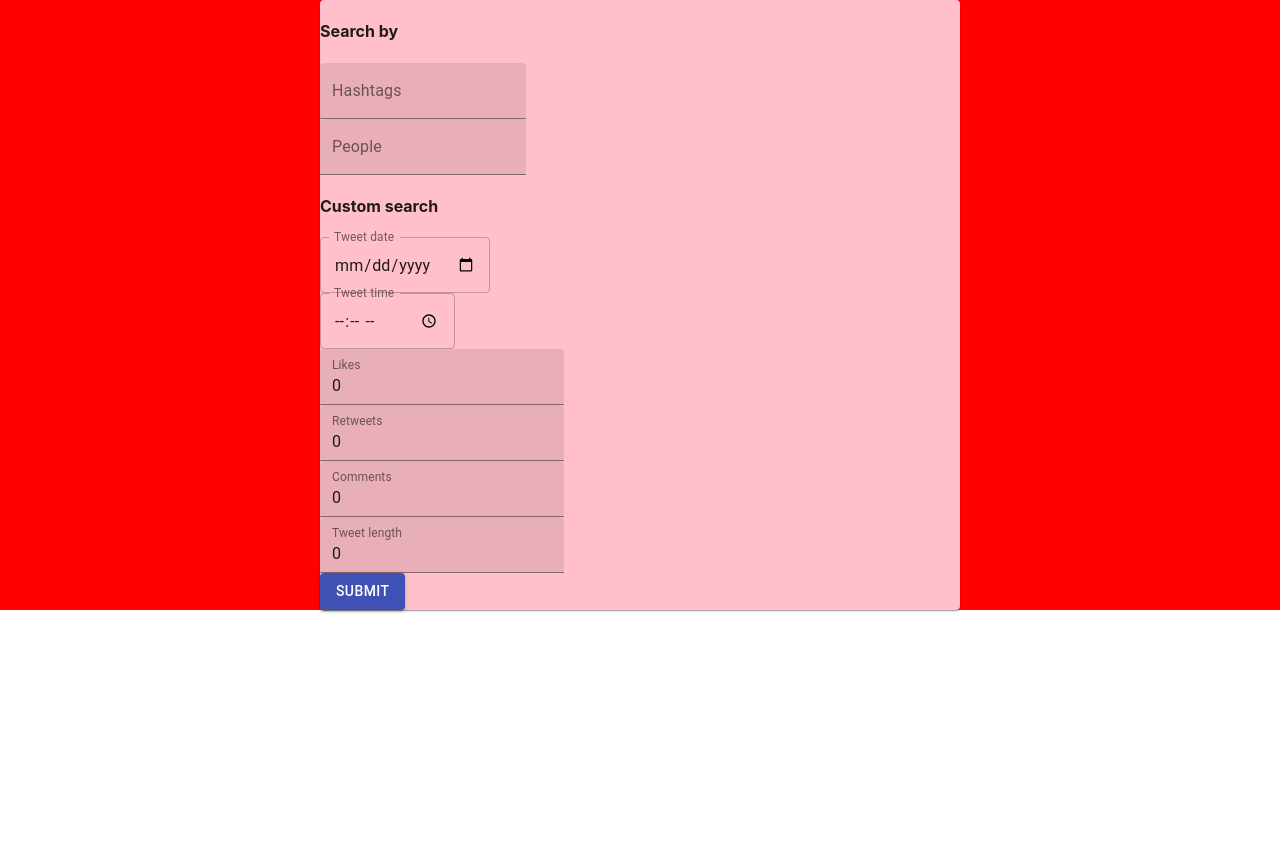
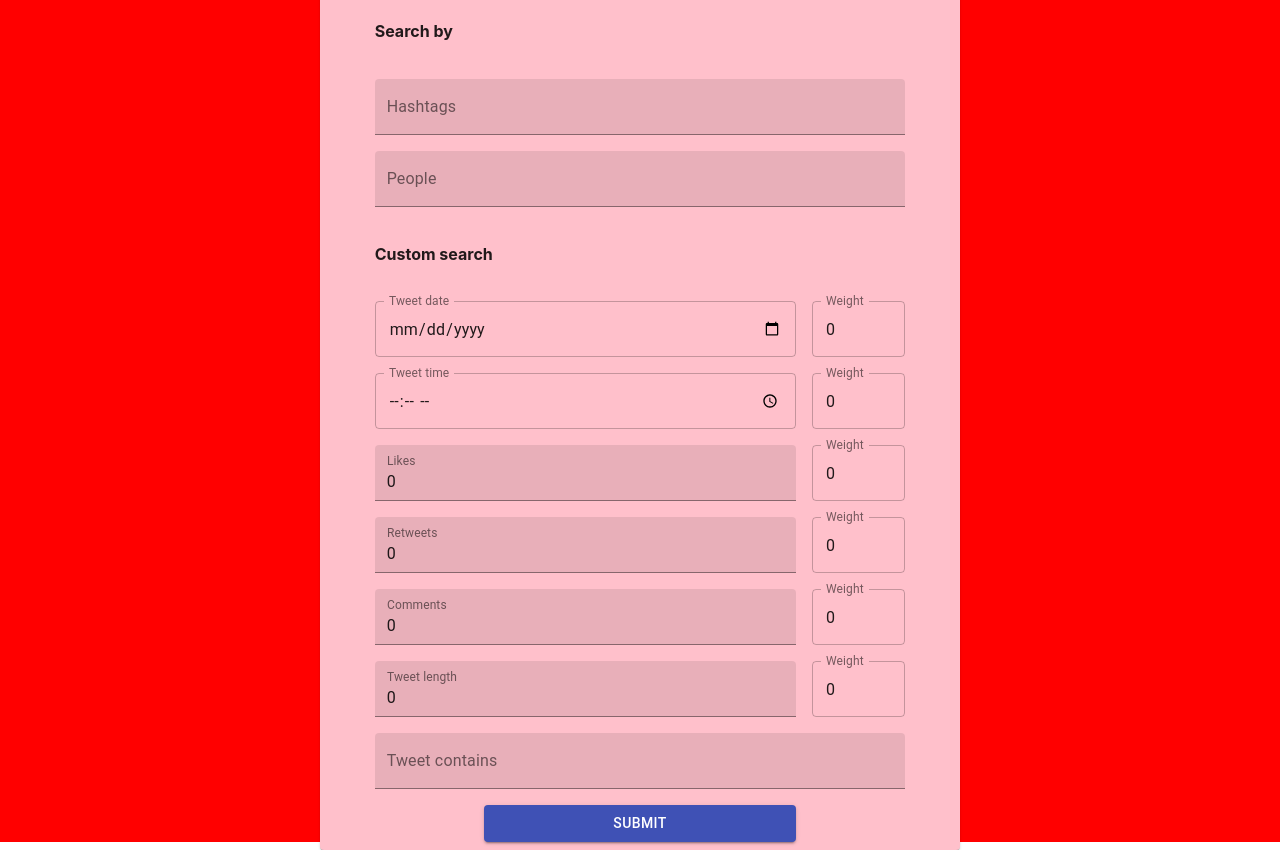
Before and after one commit to daveomri/twitter-metadata-reranking, a React (Create React App) app in the folder frontend/twimetaking/: page / in a window 1280 px wide. Before the commit the page ends 800 px from the top, so only its background shows below. Built offline with nearby package versions, Linux system fonts and the light colour scheme.

Commit message:
Almost finished the form, not wokring just yet, but it looks nice

```diff
--- a/frontend/twimetaking/src/components/SearchForm.jsx
+++ b/frontend/twimetaking/src/components/SearchForm.jsx
@@ -33,7 +33,7 @@ const defaultValues = {
   dateWeight: 0,
 
   likes: 0,
-  likesWheight: 0,
+  likesWeight: 0,
 
   retweets: 0,
   retweetsWeight: 0,
@@ -64,12 +64,13 @@ const SearchForm = (props) => {
   return (
     <Paper className={classes.paper}>
       <form onSubmit={onSubmit}>
-        <Grid container justifyContent="center" alignItems="center">
-          <Grid item xs={12}>
+        <Grid container justifyContent="center" alignItems="center" spacing={2}>
+          <Grid item xs={10}>
             <h4>Search by</h4>
           </Grid>
-          <Grid item xs={12}>
+          <Grid item xs={10}>
             <TextField
+              fullWidth
               id="hashtags-input"
               name="hashtags"
               label="Hashtags"
@@ -81,8 +82,9 @@ const SearchForm = (props) => {
               variant="filled"
             />
           </Grid>
-          <Grid item xs={12}>
+          <Grid item xs={10}>
             <TextField
+              fullWidth
               id="people-input"
               name="people"
               label="People"
@@ -94,9 +96,10 @@ const SearchForm = (props) => {
               variant="filled"
             />
           </Grid>
-          <Grid item xs={12}><h4>Custom search</h4></Grid>
-          <Grid item xs={12}>
+          <Grid item xs={10}><h4>Custom search</h4></Grid>
+          <Grid item xs={8}>
             <TextField
+              fullWidth
               label="Tweet date"
               type="date"
               name="date"
@@ -106,8 +109,23 @@ const SearchForm = (props) => {
               variant="outlined"
             />
           </Grid>
-          <Grid item xs={12}>
+          <Grid item xs={2}>
             <TextField
+              fullWidth
+              label="Weight"
+              type="number"
+              name="dateWeight"
+              value={formValues.dateWeight}
+              onChange={handleInputChange}
+              InputLabelProps={{ shrink: true }}
+              InputProps={{ inputProps: { min: 0 } }}
+              variant="outlined"
+            />
+          </Grid>
+
+          <Grid item xs={8}>
+            <TextField
+              fullWidth
               label="Tweet time"
               type="time"
               name="time"
@@ -120,9 +138,23 @@ const SearchForm = (props) => {
               variant="outlined"
             />
           </Grid>
+          <Grid item xs={2}>
+            <TextField
+              fullWidth
+              label="Weight"
+              type="number"
+              name="timeWeight"
+              value={formValues.timeWeight}
+              onChange={handleInputChange}
+              InputLabelProps={{ shrink: true }}
+              InputProps={{ inputProps: { min: 0 } }}
+              variant="outlined"
+            />
           </Grid>
-        <Grid item xs={12}>
+
+          <Grid item xs={8}>
             <TextField
+              fullWidth
               id="likes-num"
               name="likes"
               label="Likes"
@@ -133,8 +165,23 @@ const SearchForm = (props) => {
               variant="filled"
             />
           </Grid>
-        <Grid item xs={12}>
+          <Grid item xs={2}>
             <TextField
+              fullWidth
+              label="Weight"
+              type="number"
+              name="likesWeight"
+              value={formValues.likesWeight}
+              onChange={handleInputChange}
+              InputLabelProps={{ shrink: true }}
+              InputProps={{ inputProps: { min: 0 } }}
+              variant="outlined"
+            />
+          </Grid>
+
+          <Grid item xs={8}>
+            <TextField
+              fullWidth
               id="retweets-num"
               name="retweets"
               label="Retweets"
@@ -145,8 +192,23 @@ const SearchForm = (props) => {
               variant="filled"
             />
           </Grid>
-        <Grid item xs={12}>
+          <Grid item xs={2}>
             <TextField
+              fullWidth
+              label="Weight"
+              type="number"
+              name="retweetsWeight"
+              value={formValues.retweetsWeight}
+              onChange={handleInputChange}
+              InputLabelProps={{ shrink: true }}
+              InputProps={{ inputProps: { min: 0 } }}
+              variant="outlined"
+            />
+          </Grid>
+
+          <Grid item xs={8}>
+            <TextField
+              fullWidth
               id="comments-num"
               name="comments"
               label="Comments"
@@ -157,8 +219,23 @@ const SearchForm = (props) => {
               variant="filled"
             />
           </Grid>
-        <Grid item xs={12}>
+          <Grid item xs={2}>
             <TextField
+              fullWidth
+              label="Weight"
+              type="number"
+              name="commentsWeight"
+              value={formValues.commentsWeight}
+              onChange={handleInputChange}
+              InputLabelProps={{ shrink: true }}
+              InputProps={{ inputProps: { min: 0 } }}
+              variant="outlined"
+            />
+          </Grid>
+
+          <Grid item xs={8}>
+            <TextField
+              fullWidth
               id="Length-num"
               name="length"
               label="Tweet length"
@@ -169,9 +246,40 @@ const SearchForm = (props) => {
               variant="filled"
             />
           </Grid>
-        <Button variant="contained" color="primary" type="submit">
+          <Grid item xs={2}>
+            <TextField
+              fullWidth
+              label="Weight"
+              type="number"
+              name="lengthWeight"
+              value={formValues.lengthWeight}
+              onChange={handleInputChange}
+              InputLabelProps={{ shrink: true }}
+              InputProps={{ inputProps: { min: 0 } }}
+              variant="outlined"
+            />
+          </Grid>
+
+          <Grid item xs={10}>
+            <TextField
+              fullWidth
+              id="contains"
+              name="contains"
+              label="Tweet contains"
+              type="text"
+              value={formValues.contains}
+              onChange={handleInputChange}
+              multiline
+              maxRows={4}
+              variant="filled"
+            />
+          </Grid>
+          <Grid item xs={6}>
+            <Button fullWidth variant="contained" color="primary" type="submit">
               Submit
             </Button>
+          </Grid>
+        </Grid>
       </form>
     </Paper>
   );
```
Lines whose indentation alone changed are shown as unchanged.
